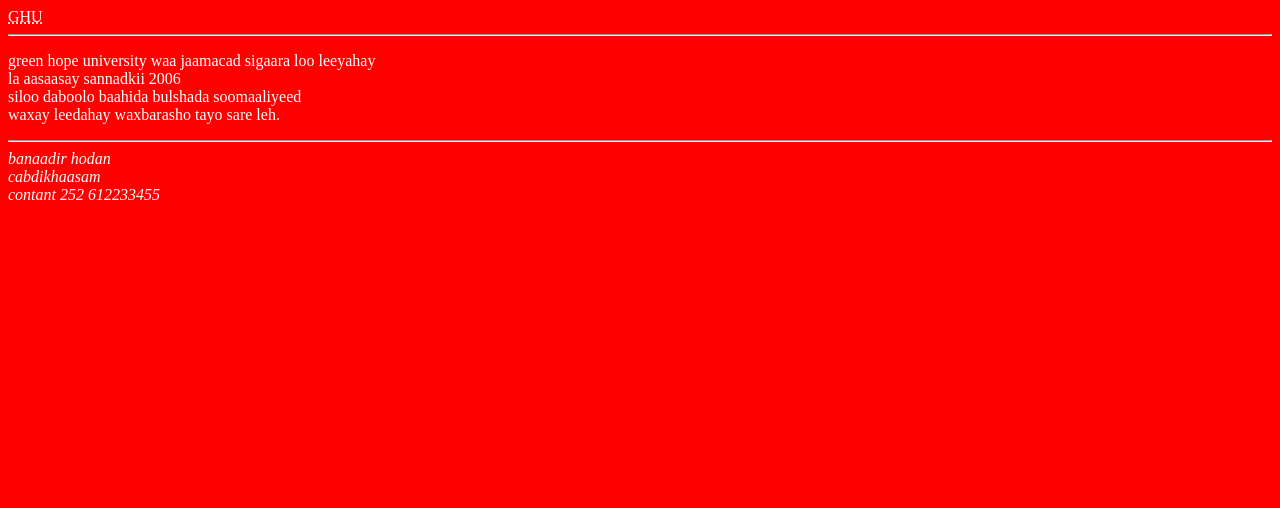
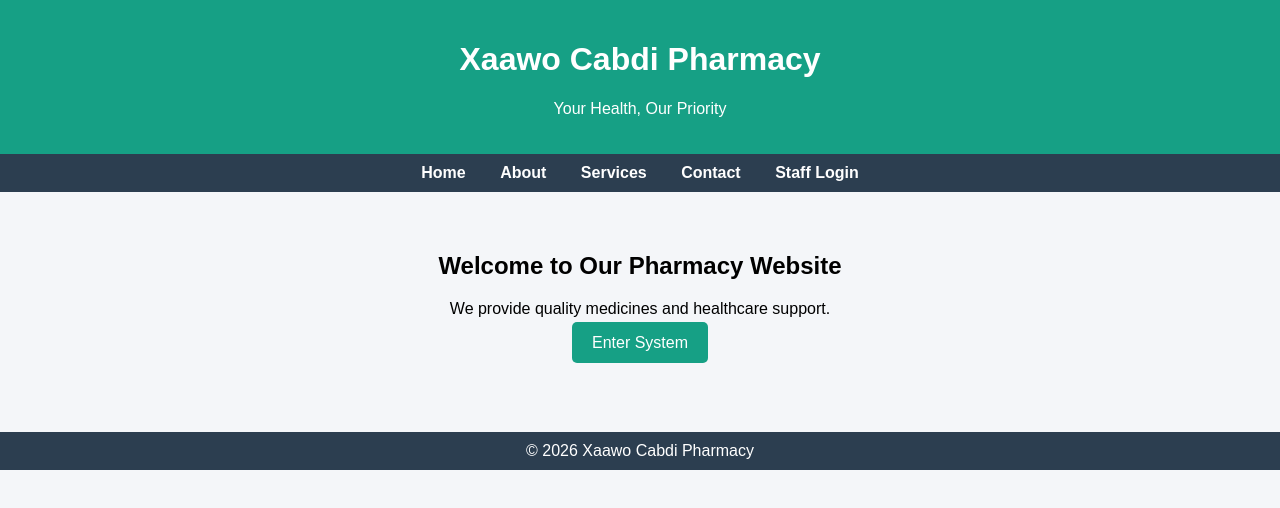
Before and after one commit to hawacabdi114-debug/Xaawo, a plain HTML site: page index.html in a window 1280 px wide. Drawn offline with Linux system fonts and the light colour scheme.

Commit message:
Add files via upload

```diff
--- a/index.html
+++ b/index.html
@@ -1,18 +1,41 @@
 <!DOCTYPE html>
 <html>
 <head>
-<title> website GHU</title>
+<title>Xaawo Cabdi Pharmacy</title>
+<style>
+body{margin:0;font-family:Arial;background:#f4f6f9;}
+header{background:#16a085;color:white;padding:20px;text-align:center;}
+nav{background:#2c3e50;padding:10px;text-align:center;}
+nav a{color:white;margin:15px;text-decoration:none;font-weight:bold;}
+nav a:hover{color:#1abc9c;}
+.container{padding:40px;text-align:center;}
+.btn{background:#16a085;color:white;padding:12px 20px;text-decoration:none;border-radius:5px;}
+.btn:hover{background:#138d75;}
+footer{background:#2c3e50;color:white;text-align:center;padding:10px;margin-top:40px;}
+</style>
 </head>
-<body style="background-color: red;color: white;">
-  <abbr title="green hope university">GHU</abbr>
-  <hr>
-  <P>
-    green hope university waa jaamacad sigaara loo leeyahay <br> la aasaasay sannadkii 2006 <br>
-    siloo daboolo baahida bulshada soomaaliyeed <br> waxay leedahay waxbarasho tayo sare leh.
-  </P>
-  <hr>
-  <address>
-    banaadir hodan<br> cabdikhaasam<br> contant 252 612233455
-  </address>
+<body>
+
+<header>
+<h1>Xaawo Cabdi Pharmacy</h1>
+<p>Your Health, Our Priority</p>
+</header>
+
+<nav>
+<a href="index.html">Home</a>
+<a href="about.html">About</a>
+<a href="services.html">Services</a>
+<a href="contact.html">Contact</a>
+<a href="login.html">Staff Login</a>
+</nav>
+
+<div class="container">
+<h2>Welcome to Our Pharmacy Website</h2>
+<p>We provide quality medicines and healthcare support.</p>
+<a href="login.html" class="btn">Enter System</a>
+</div>
+
+<footer>© 2026 Xaawo Cabdi Pharmacy</footer>
+
 </body>
 </html>
```
